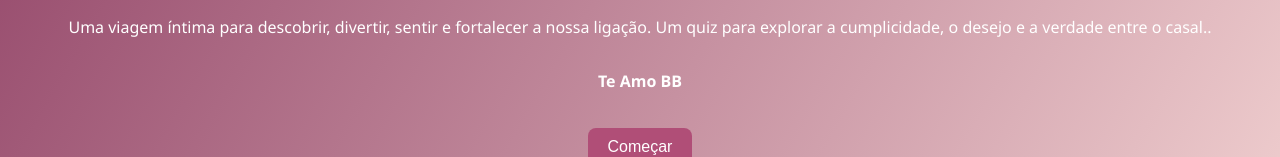
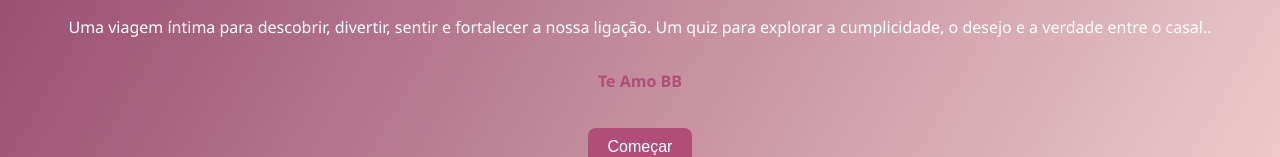
Before and after one commit to 19791985/Confiss-es-a-doisv2.52, a plain HTML site: page index.html in a window 1280 px wide. Shown: the part 360-517 px from the top of the page. Drawn offline with Linux system fonts and the light colour scheme.

Commit message:
Update index.html

```diff
--- a/index.html
+++ b/index.html
@@ -11,7 +11,7 @@
   <div id="intro" class="screen">
     <h1>Confissões a Dois</h1>
     <p>Uma viagem íntima para descobrir, divertir, sentir e fortalecer a nossa ligação. Um quiz para explorar a cumplicidade, o desejo e a verdade entre o casal..</p>
-    <p><strong>Te Amo BB</strong></p>
+    <p><strong><span style="color: #b04e77;">Te Amo BB</span></strong></p>
     <button id="start-btn">Começar</button>
   </div>
 
```
